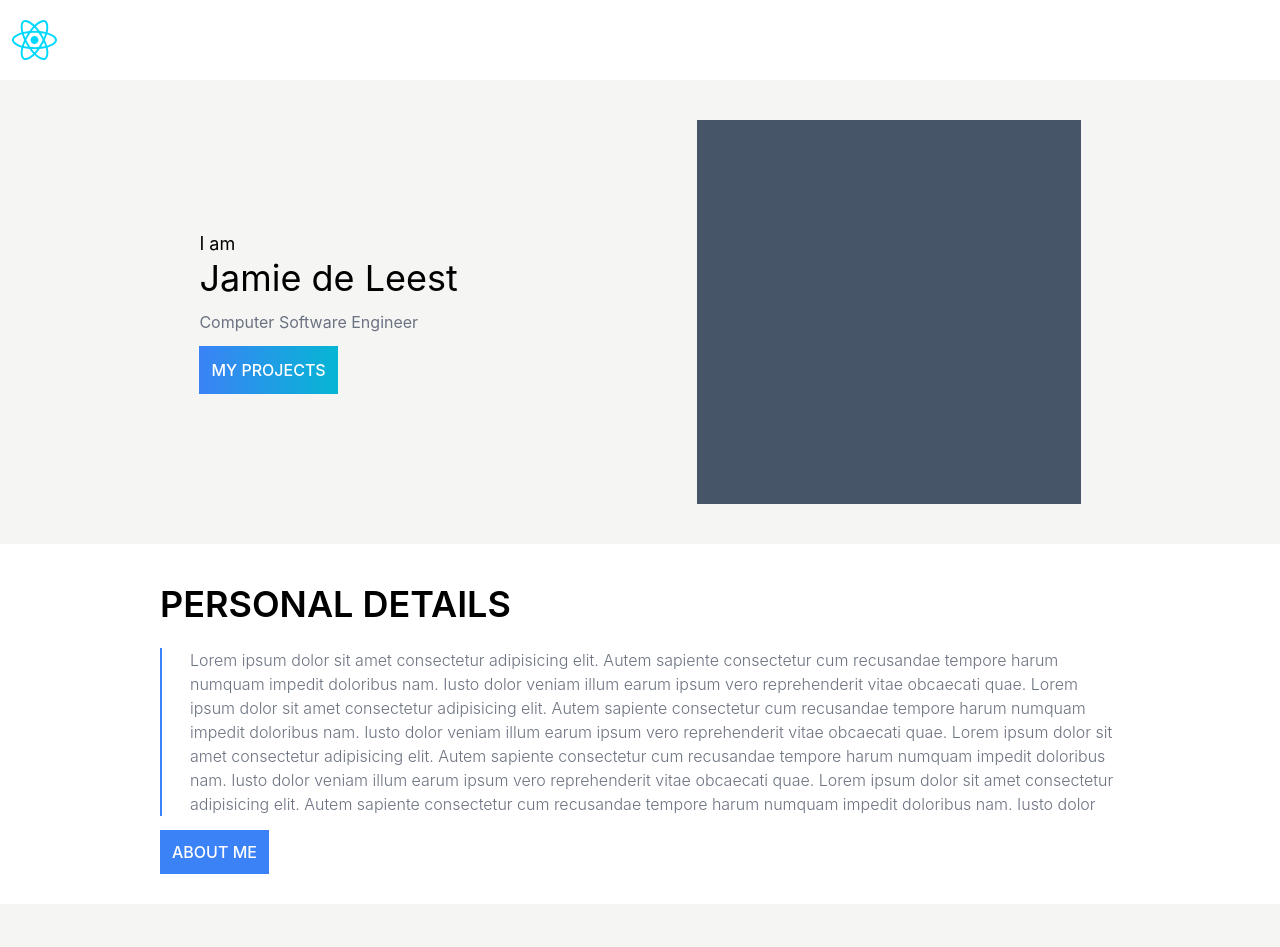
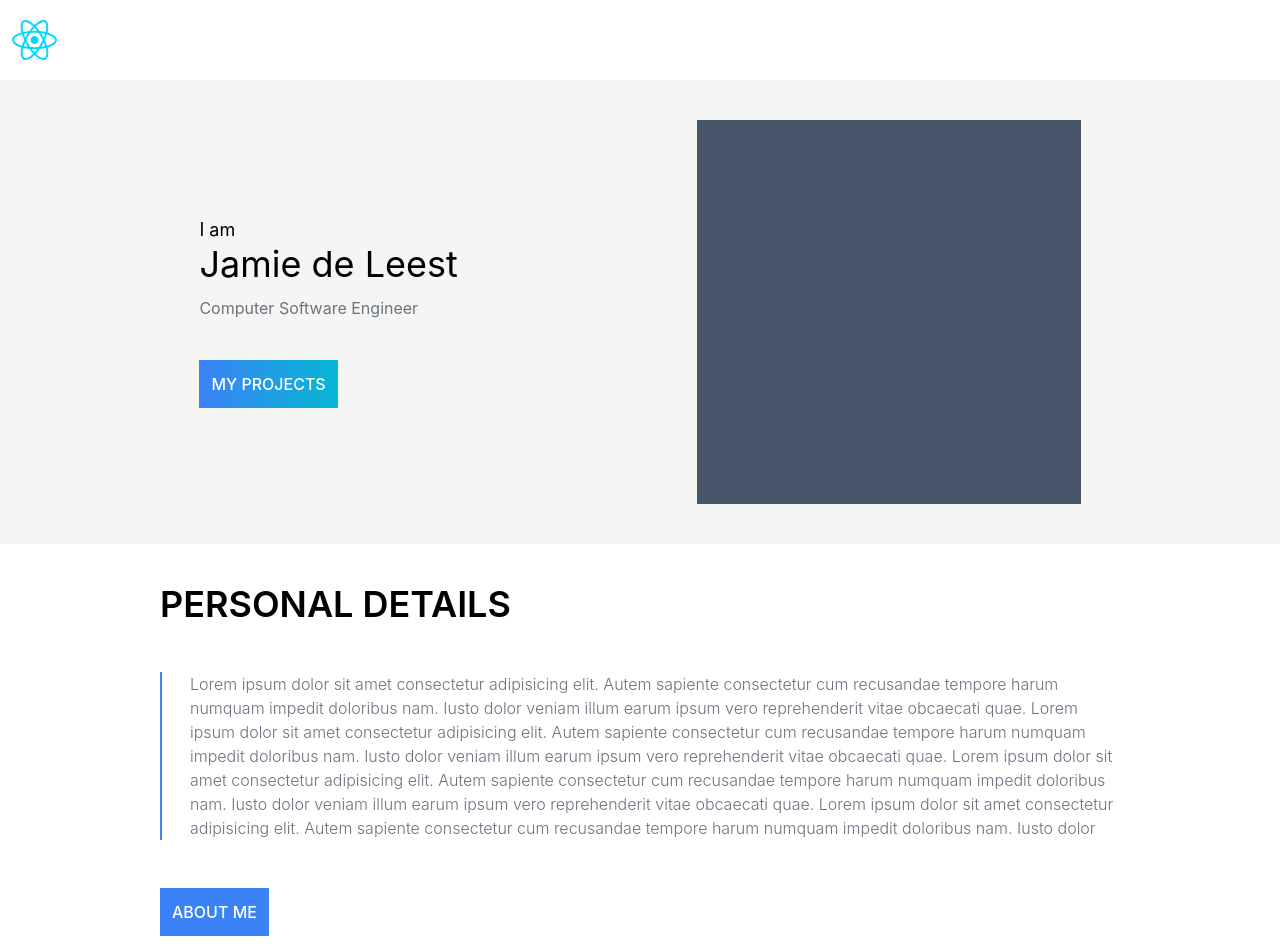
Before and after one commit to The0Danktor/portfolio, a React (Vite) app: page / in a window 1280 px wide. Shown: the top 947 px of the page. Built offline with nearby package versions, Linux system fonts and the light colour scheme.

Commit message:
Update HomePage.tsx

```diff
--- a/src/pages/HomePage.tsx
+++ b/src/pages/HomePage.tsx
@@ -1,6 +1,6 @@
 import NavBar from "../Components/NavBar";
 import React, { useState, useEffect } from "react";
-import { NavLink } from "react-router-dom";
+import { Link } from "react-router-dom";
 import { Intrests } from "../Components/Intrests";
 
 export function HomePage() {
@@ -13,16 +13,16 @@ export function HomePage() {
             <div className="flex flex-col">
               <h5 className="text-lg">I am</h5>
               <h2 className="text-4xl ">Jamie de Leest</h2>
-              <p className="text-base my-3  text-gray-500">
+              <p className="text-base my-3 mb-10 text-gray-500">
                 Computer Software Engineer
               </p>
               <div className="flex">
-                <NavLink
+                <Link
                   className="text-white bg-gradient-to-l from-cyan-500 to-blue-500 p-3 hover:text-white hover:shadow-lg hover:shadow-blue-300 transition duration-300"
                   to="/Projects"
                 >
                   MY PROJECTS
-                </NavLink>
+                </Link>
               </div>
             </div>
             <a href="https://fabiothomas.vercel.app/">
@@ -30,10 +30,10 @@ export function HomePage() {
             </a>
           </div>
         </div>
-        <div className="bg-white px-40 py-10">
+        <div className="bg-white px-40 flex flex-col gap-12 py-10">
           <h2 className="text-4xl font-semibold">PERSONAL DETAILS</h2>
-          <div>
-            <p className="border-l-2 pl-7 my-6 text-gray-500 font-light border-blue-500">
+          <div className="flex flex-col gap-12">
+            <p className="border-l-2 pl-7 text-gray-500 font-light border-blue-500">
               Lorem ipsum dolor sit amet consectetur adipisicing elit. Autem
               sapiente consectetur cum recusandae tempore harum numquam impedit
               doloribus nam. Iusto dolor veniam illum earum ipsum vero
@@ -48,12 +48,13 @@ export function HomePage() {
               consectetur adipisicing elit. Autem sapiente consectetur cum
               recusandae tempore harum numquam impedit doloribus nam. Iusto dolor
             </p>
-            <NavLink
-              className="text-white bg-blue-500 p-3 hover:text-white hover:shadow-lg hover:shadow-blue-300 transition duration-300"
+            <Link
+              className="text-white w-fit bg-blue-500 p-3 hover:text-white hover:shadow-lg hover:shadow-blue-300 transition duration-300"
               to="/Projects"
+
             >
               ABOUT ME
-            </NavLink>
+            </Link>
           </div>
         </div>
         <div>
```
